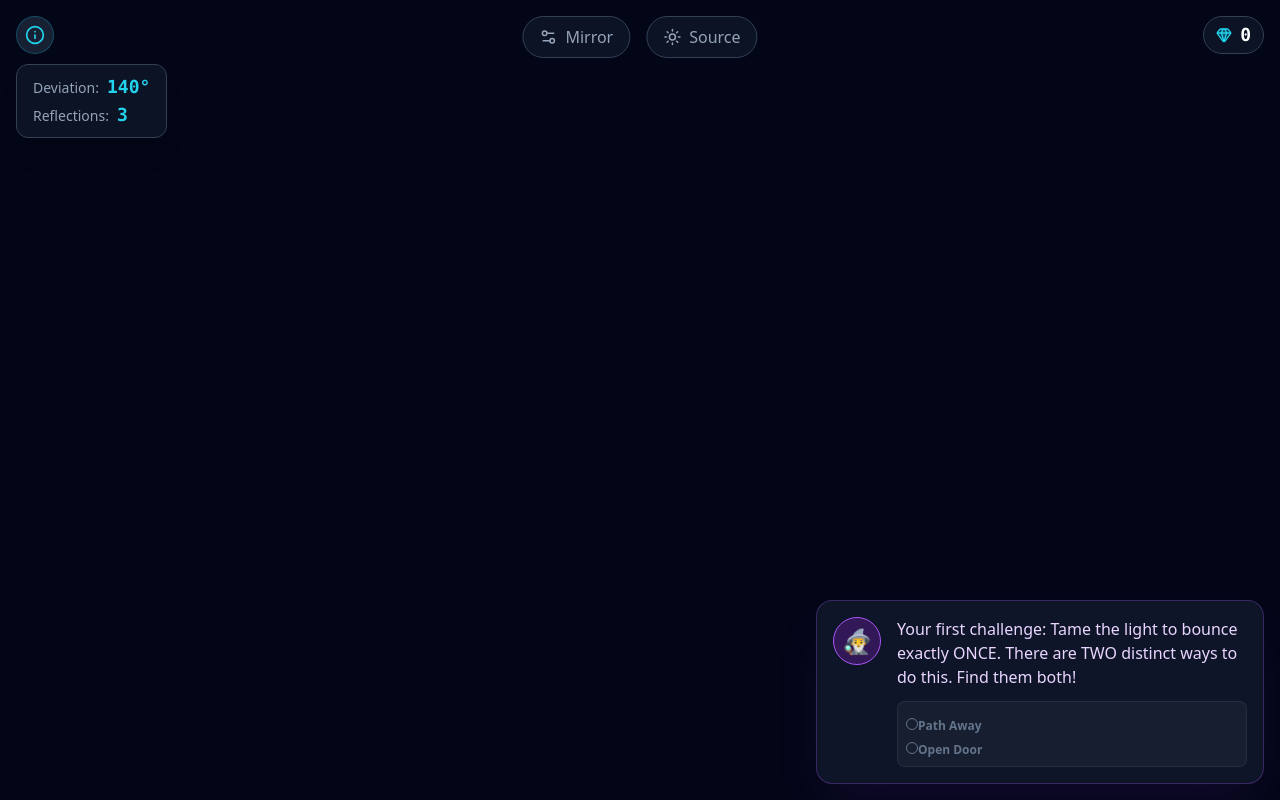
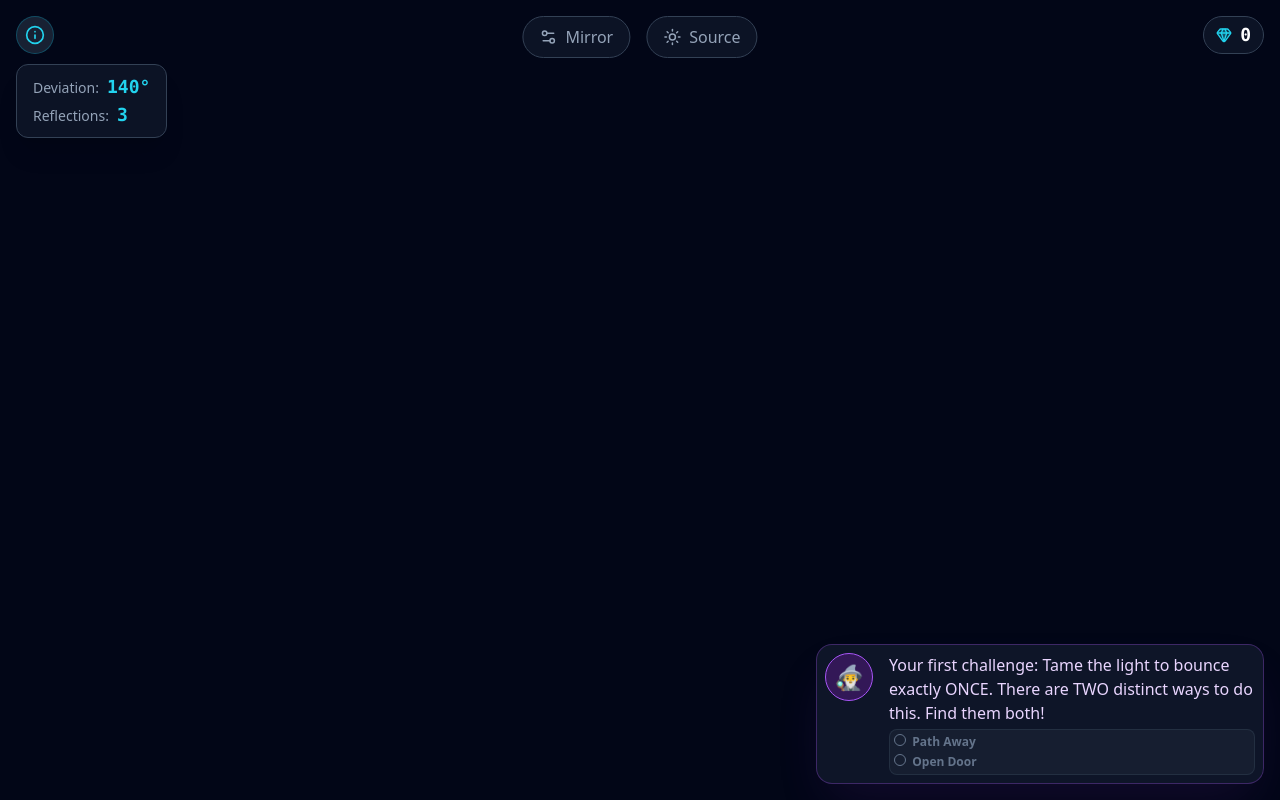
Before and after one commit to puneetgarg80/two-mirrors, a React (Vite) app: page / in a window 1280 px wide. Both pictures are taken after a click on the button "Start Journey". Built offline with nearby package versions, Linux system fonts and the light colour scheme.

Commit message:
style: Adjust UI spacing, padding, and button dimensions in dialogue and challenge progress components.

```diff
--- a/App.tsx
+++ b/App.tsx
@@ -286,19 +286,19 @@ export default function App() {
     extraContent: (
       <>
         {gameState.challenge === 1 && (
-          <div className="flex flex-col gap-2 text-xs font-bold mt-2">
+          <div className="flex flex-col gap-1 text-xs font-bold">
             <div className={`flex items - center gap - 2 ${gameState.c1Progress.methodA ? 'text-green-400' : 'text-slate-500'} `}>
               {gameState.c1Progress.methodA ? <CheckCircle2 size={12} /> : <div className="w-3 h-3 rounded-full border border-current" />}
-              Path Away
+              &nbsp; Path Away
             </div>
             <div className={`flex items - center gap - 2 ${gameState.c1Progress.methodB ? 'text-green-400' : 'text-slate-500'} `}>
               {gameState.c1Progress.methodB ? <CheckCircle2 size={12} /> : <div className="w-3 h-3 rounded-full border border-current" />}
-              Open Door
+              &nbsp; Open Door
             </div>
           </div>
         )}
         {gameState.challenge === 7 && (
-          <button onClick={resetGame} className="mt-4 px-4 py-2 bg-yellow-600 text-white rounded-full font-bold flex items-center gap-2 hover:bg-yellow-500 transition-colors">
+          <button onClick={resetGame} className="px-2 py-1 bg-yellow-600 text-white rounded-full font-bold flex items-center gap-1 hover:bg-yellow-500 transition-colors">
             <RotateCcw size={16} /> Play Again
           </button>
         )}
--- a/components/DialoguePanel.tsx
+++ b/components/DialoguePanel.tsx
@@ -63,7 +63,7 @@ export default function DialoguePanel({
             {/* Helper to toggle state if needed, though strictly we might just want it always open or smart-collapsed */}
             {/* For now, just the panel */}
 
-            <div className="bg-slate-900/95 backdrop-blur-md border border-purple-500/30 rounded-2xl p-4 shadow-2xl shadow-purple-900/20 w-full pointer-events-auto animate-in slide-in-from-bottom fade-in duration-300">
+            <div className="bg-slate-900/95 backdrop-blur-md border border-purple-500/30 rounded-2xl p-2 shadow-2xl shadow-purple-900/20 w-full pointer-events-auto animate-in slide-in-from-bottom fade-in duration-300">
                 <div className="flex gap-4">
                     <div className="flex-shrink-0">
                         <div className="w-12 h-12 rounded-full bg-purple-900/50 flex items-center justify-center border border-purple-500 text-2xl">
@@ -71,13 +71,13 @@ export default function DialoguePanel({
                         </div>
                     </div>
 
-                    <div className="flex-1 space-y-3">
+                    <div className="flex-1 space-y-1">
                         <div className="text-purple-200 text-sm md:text-base leading-relaxed font-medium">
                             {text}
                         </div>
 
                         {extraContent && (
-                            <div className="mt-2 bg-slate-800/50 rounded-lg p-2 border border-slate-700/50">
+                            <div className="mt-2 bg-slate-800/50 rounded-lg p-1 border border-slate-700/50">
                                 {extraContent}
                             </div>
                         )}
```
